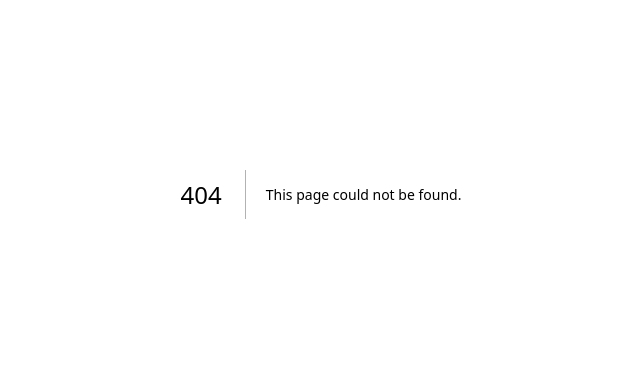
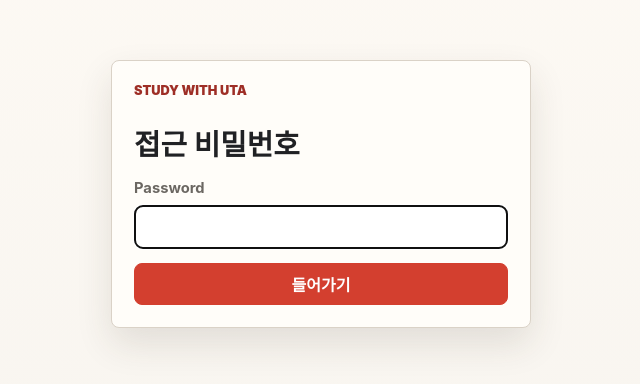
Before and after one commit to HayeongShim/study-with-uta, a Next.js app: page /unlock in a window 1280 px wide. Before the commit this address had no page. Shown: the part 206-590 px from the top of the page, without its empty margins (319-959 px from the left). Built offline with nearby package versions, Linux system fonts and the light colour scheme.

Commit message:
Add app password gate

```diff
--- /dev/null
+++ b/src/app/api/access/route.ts
@@ -0,0 +1,36 @@
+import { cookies } from "next/headers";
+import { NextRequest, NextResponse } from "next/server";
+import { ACCESS_COOKIE, createAccessToken, isAccessProtectionEnabled, isValidAccessPassword } from "@/lib/access";
+
+export async function POST(request: NextRequest) {
+  if (!isAccessProtectionEnabled()) {
+    return NextResponse.redirect(new URL("/", request.url), 303);
+  }
+
+  const formData = await request.formData();
+  const password = String(formData.get("password") ?? "");
+  const nextPath = normalizeNextPath(String(formData.get("next") ?? "/"));
+
+  if (!(await isValidAccessPassword(password))) {
+    const url = new URL("/unlock", request.url);
+    url.searchParams.set("error", "1");
+    url.searchParams.set("next", nextPath);
+    return NextResponse.redirect(url, 303);
+  }
+
+  const cookieStore = await cookies();
+  cookieStore.set(ACCESS_COOKIE, await createAccessToken(password), {
+    httpOnly: true,
+    sameSite: "lax",
+    secure: process.env.NODE_ENV === "production",
+    path: "/",
+    maxAge: 60 * 60 * 24 * 30,
+  });
+
+  return NextResponse.redirect(new URL(nextPath, request.url), 303);
+}
+
+function normalizeNextPath(nextPath: string) {
+  if (!nextPath.startsWith("/") || nextPath.startsWith("//")) return "/";
+  return nextPath;
+}
--- a/src/app/globals.css
+++ b/src/app/globals.css
@@ -163,6 +163,40 @@ label {
 .workspace {
   display: grid;
   gap: 16px;
+}
+
+.unlock-shell {
+  display: grid;
+  min-height: 100vh;
+  place-items: center;
+  padding: 24px;
+}
+
+.unlock-panel {
+  display: grid;
+  gap: 16px;
+  width: min(420px, 100%);
+  border: 1px solid var(--line);
+  border-radius: 8px;
+  padding: 22px;
+  background: var(--panel);
+  box-shadow: var(--shadow);
+}
+
+.unlock-panel h1 {
+  margin: 0;
+  font-size: 1.8rem;
+}
+
+.unlock-panel form {
+  display: grid;
+  gap: 14px;
+}
+
+.unlock-error {
+  margin: 0;
+  color: var(--accent-dark);
+  font-weight: 800;
 }
 
 .two-column {
--- /dev/null
+++ b/src/app/unlock/page.tsx
@@ -0,0 +1,31 @@
+type UnlockPageProps = {
+  searchParams: Promise<{
+    error?: string;
+    next?: string;
+  }>;
+};
+
+export default async function UnlockPage({ searchParams }: UnlockPageProps) {
+  const params = await searchParams;
+  const nextPath = params.next && params.next.startsWith("/") ? params.next : "/";
+
+  return (
+    <main className="unlock-shell">
+      <section className="unlock-panel">
+        <p className="eyebrow">Study With Uta</p>
+        <h1>접근 비밀번호</h1>
+        <form action="/api/access" method="post">
+          <input name="next" type="hidden" value={nextPath} />
+          <label>
+            Password
+            <input autoFocus name="password" type="password" />
+          </label>
+          {params.error ? <p className="unlock-error">비밀번호가 맞지 않아.</p> : null}
+          <button className="primary" type="submit">
+            들어가기
+          </button>
+        </form>
+      </section>
+    </main>
+  );
+}
--- /dev/null
+++ b/src/lib/access.ts
@@ -0,0 +1,19 @@
+export const ACCESS_COOKIE = "study_with_uta_access";
+
+export function isAccessProtectionEnabled() {
+  return Boolean(process.env.APP_ACCESS_PASSWORD);
+}
+
+export async function createAccessToken(password: string) {
+  const secret = process.env.APP_ACCESS_SECRET || process.env.APP_ACCESS_PASSWORD || "";
+  const input = `${password}:${secret}`;
+  const bytes = new TextEncoder().encode(input);
+  const digest = await crypto.subtle.digest("SHA-256", bytes);
+  return Array.from(new Uint8Array(digest))
+    .map((byte) => byte.toString(16).padStart(2, "0"))
+    .join("");
+}
+
+export async function isValidAccessPassword(password: string) {
+  return Boolean(process.env.APP_ACCESS_PASSWORD && password === process.env.APP_ACCESS_PASSWORD);
+}
```
Also changed, not shown: middleware.ts (added, +39 -0 lines), 2 other files (tests, documents, lock files or other folders).
